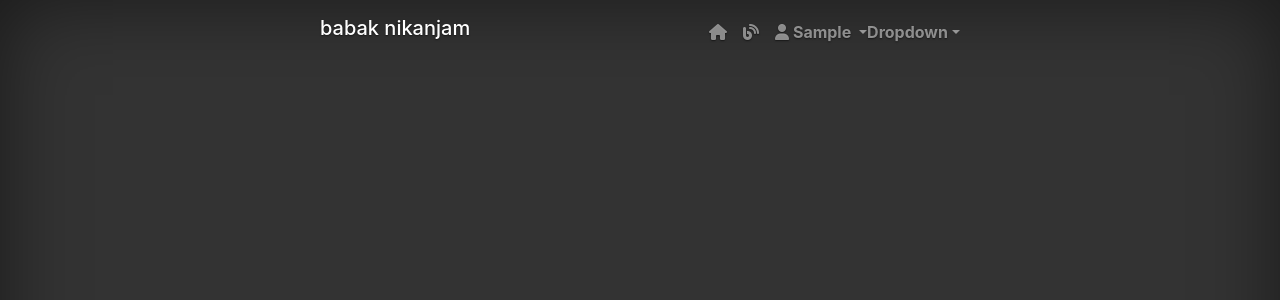
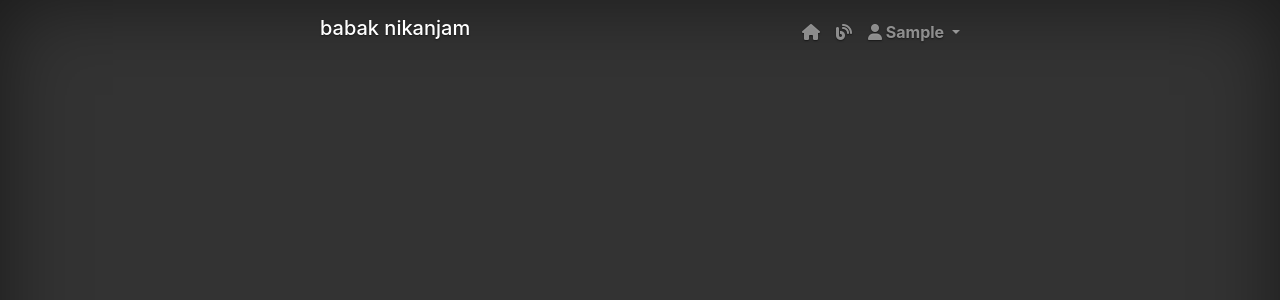
Before and after one commit to bnikanjam/django_docker_launchpad, a Django app: page /blog/ in a window 1280 px wide. Shown: the top 300 px of the page. Run offline with Django 3.2, Linux system fonts and the light colour scheme; the visitor is signed in with stand-in values (Sample User, id 1); data that the repository does not hold is empty; some libraries are stand-ins or nearby versions.

Commit message:
stageing test3

```diff
--- a/blog/templates/blog/post_list.html
+++ b/blog/templates/blog/post_list.html
@@ -17,12 +17,13 @@
                 </div>
                 <p class="article-content">{{ post.content|truncatewords:20 }}</p>
                         <div>
-                            <a class="btn btn-outline-primary btn-sm mt-1 mb-1" href="#">Tweet</a>
-                            <a class="btn btn-outline-primary btn-sm mt-1 mb-1" href="#">Text</a>
-                            <a class="btn btn-outline-primary btn-sm mt-1 mb-1" href="#">Email</a>
+                            <a class="btn btn-outline-primary btn-sm mt-1 mb-1" href="{% url 'post-detail' post.slug %}">Read</a>
+{#                            <a class="btn btn-outline-primary btn-sm mt-1 mb-1" href="#">Tweet</a>#}
+{#                            <a class="btn btn-outline-primary btn-sm mt-1 mb-1" href="#">Text</a>#}
+{#                            <a class="btn btn-outline-primary btn-sm mt-1 mb-1" href="#">Email</a>#}
                             {% if post.author == user %}
-                            <a class="btn btn-outline-secondary btn-sm mt-1 mb-1" href="{% url 'post-update' post.slug %}">Update</a>
-                            <a class="btn btn-outline-secondary btn-sm mt-1 mb-1" href="#">Update</a>
+                            <a class="btn btn-outline-info btn-sm mt-1 mb-1" href="{% url 'post-update' post.slug %}">Update</a>
+{#                            <a class="btn btn-outline-secondary btn-sm mt-1 mb-1" href="#">Update</a>#}
                             <a class="btn btn-outline-danger btn-sm mt-1 mb-1" href="{% url 'post-delete' post.slug %}"}>Delete
                             </a>
                             {% endif %}
--- a/docker-compose.yml
+++ b/docker-compose.yml
@@ -12,8 +12,7 @@ services:
       - SENDGRID_PASSWORD
       - STRIPE_TEST_PUBLISHABLE_KEY
       - STRIPE_TEST_SECRET_KEY
-    # command: python /code/manage.py runserver 0.0.0.0:8000
-    command: gunicorn webapp.wsgi -b 0.0.0.0:8000
+    command: python /code/manage.py runserver 0.0.0.0:8000
     volumes:
       - .:/code
     ports:
--- a/templates/cover.html
+++ b/templates/cover.html
@@ -42,7 +42,7 @@
                         <a class="dropdown-toggle" id="dropdownUserMenu" data-toggle="dropdown" aria-haspopup="true" aria-expanded="false">
                             <i class="fas fa-user"></i> {{ user.first_name }}
                         </a>
-                        <div class="dropdown-menu" aria-labelledby="dropdown01">
+                        <div class="dropdown-menu" aria-labelledby="dropdownUserMenu">
                             <a class="dropdown-item" href="{% url 'post-create' %}"><i class="fas fa-plus"></i> New Post</a>
                             <a class="dropdown-item" href="{% url 'post-create' %}"><i class="far fa-edit"></i> Edit Profile</a>
                             <a class="dropdown-item" href="{% url 'account_logout' %}"><i class="fas fa-sign-out-alt"></i> Sign out</a>
@@ -50,14 +50,14 @@
                     </div>
 
 
-                    <li class="nav-item dropdown">
-                        <a class="nav-link dropdown-toggle" href="#" id="dropdown01" data-toggle="dropdown" aria-haspopup="true" aria-expanded="false">Dropdown</a>
-                        <div class="dropdown-menu" aria-labelledby="dropdown01">
-                            <a class="dropdown-item" href="#">Action</a>
-                            <a class="dropdown-item" href="#">Another action</a>
-                            <a class="dropdown-item" href="#">Something else here</a>
-                        </div>
-                    </li>
+{#                    <li class="nav-item dropdown">#}
+{#                        <a class="nav-link dropdown-toggle" href="#" id="dropdown01" data-toggle="dropdown" aria-haspopup="true" aria-expanded="false">Dropdown</a>#}
+{#                        <div class="dropdown-menu" aria-labelledby="dropdown01">#}
+{#                            <a class="dropdown-item" href="#">Action</a>#}
+{#                            <a class="dropdown-item" href="#">Another action</a>#}
+{#                            <a class="dropdown-item" href="#">Something else here</a>#}
+{#                        </div>#}
+{#                    </li>#}
 
                 {% else %}
 
```
